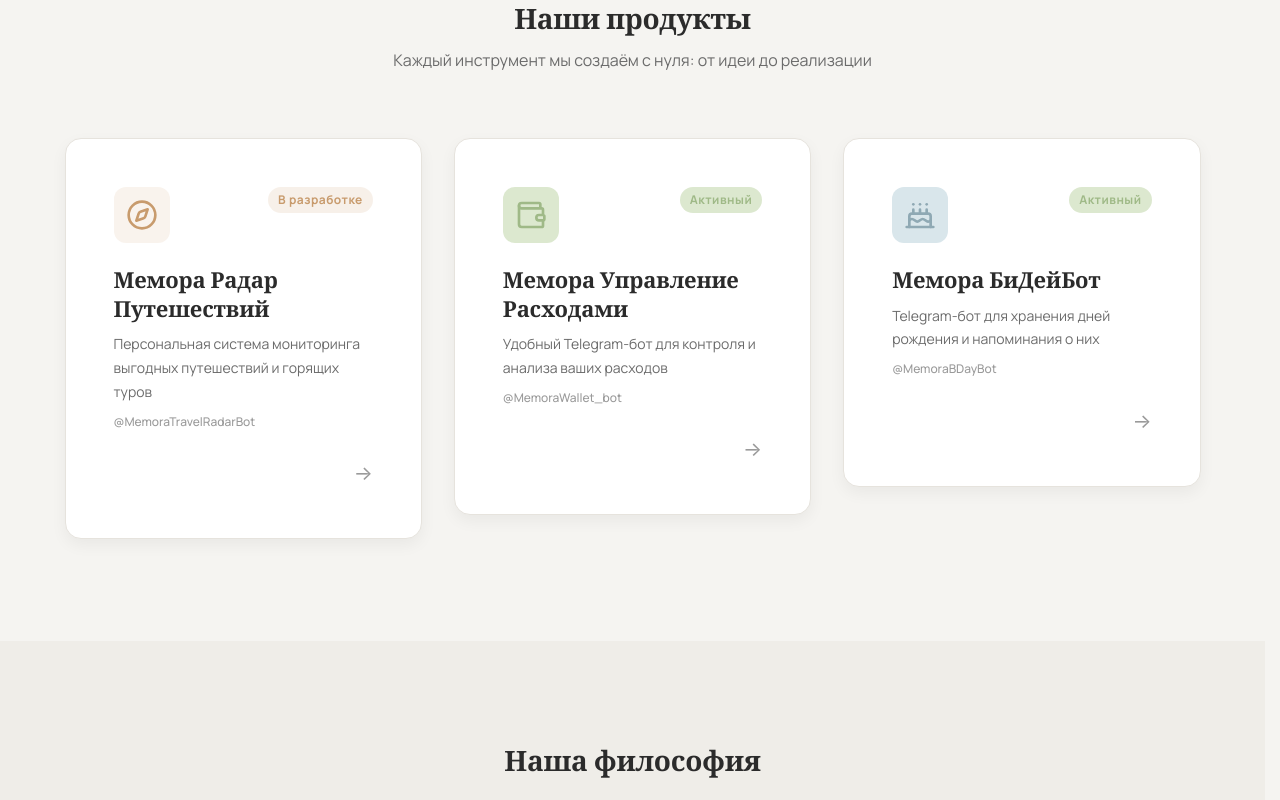
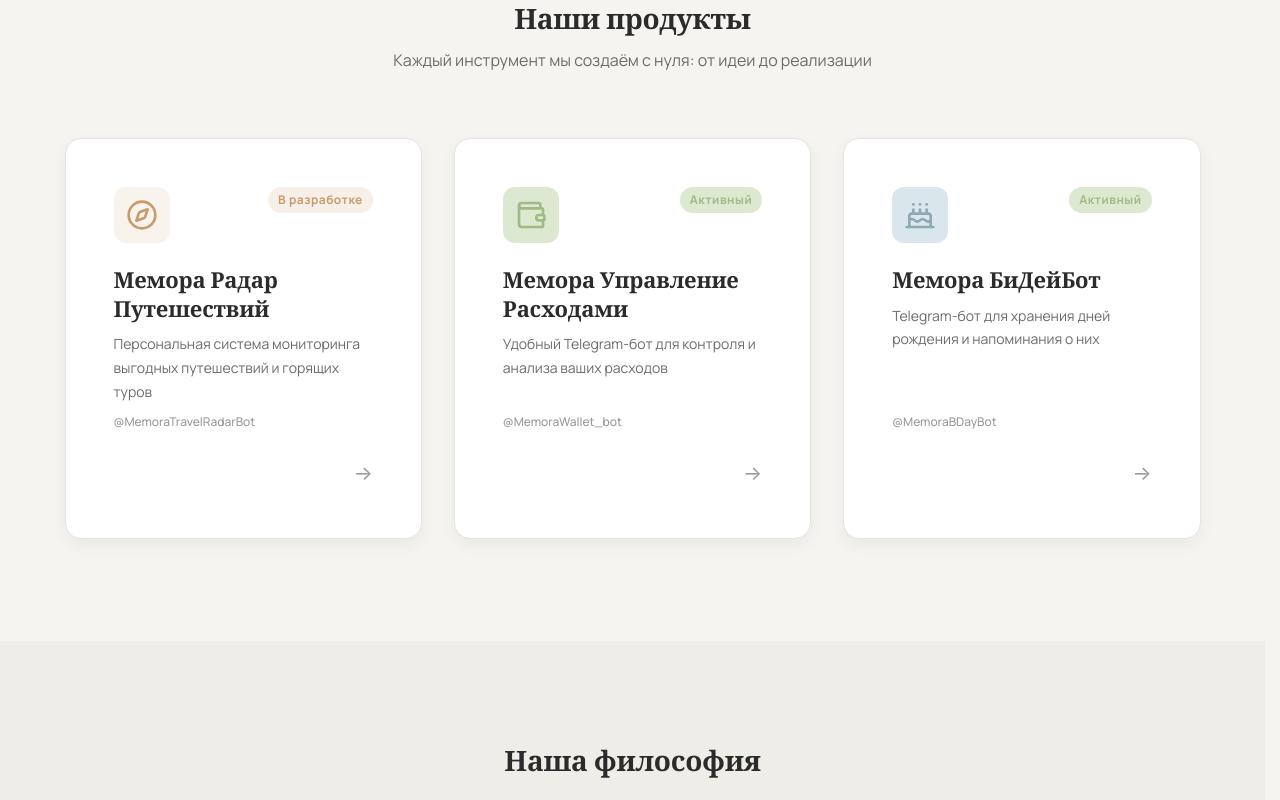
Before and after one commit to arar228/memora-solutions, a React (Vite) app: page / in a window 1280 px wide. Shown: the part 900-1700 px from the top of the page. Built offline with nearby package versions, Linux system fonts and the light colour scheme.

Commit message:
style: fix grid cards unequal heights

```diff
--- a/src/pages/HomePage.css
+++ b/src/pages/HomePage.css
@@ -128,6 +128,11 @@
     gap: var(--space-xl);
 }
 
+.products-grid>div {
+    display: flex;
+    height: 100%;
+}
+
 .product-card {
     text-decoration: none;
     color: var(--color-text);
@@ -136,6 +141,8 @@
     padding: var(--space-2xl);
     position: relative;
     cursor: pointer;
+    flex: 1;
+    width: 100%;
 }
 
 .product-card:hover .product-card__arrow {
@@ -252,9 +259,18 @@
     gap: var(--space-xl);
 }
 
+.pillars-grid>div {
+    display: flex;
+    height: 100%;
+}
+
 .pillar-card {
     text-align: center;
     padding: var(--space-2xl);
+    flex: 1;
+    width: 100%;
+    display: flex;
+    flex-direction: column;
 }
 
 .pillar-card__icon {
```
